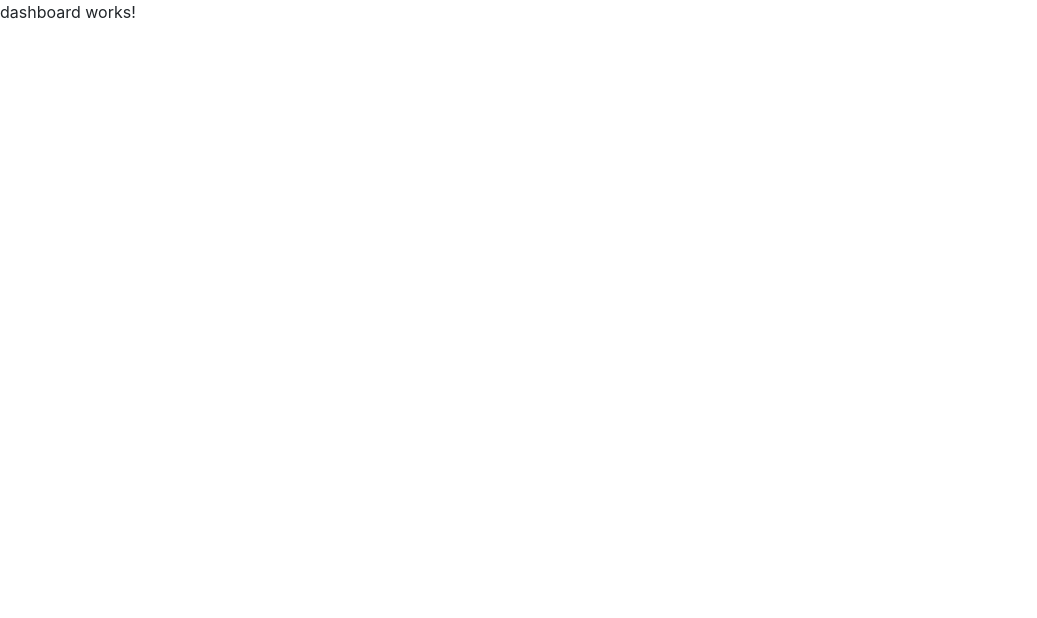
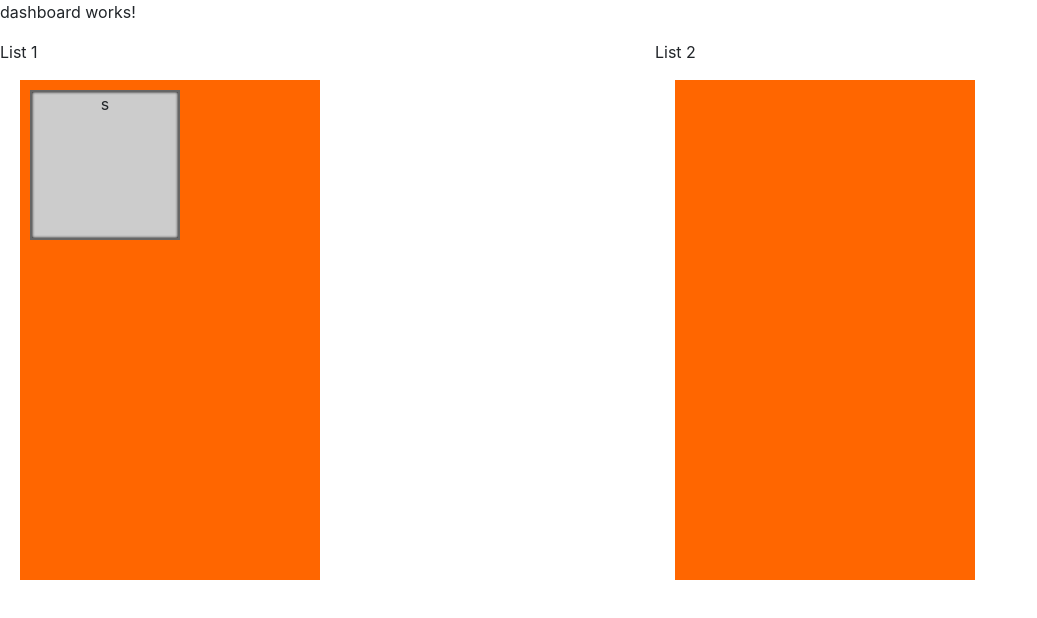
Before and after one commit to edergabriel/angular-application, an Angular app: page /dashboard in a window 1280 px wide. Shown: the top 618 px of the page, without its empty margins (0-1037 px from the left). Built offline with nearby package versions, Linux system fonts and the light colour scheme.

Commit message:
Correção de formulário e estrutura de dashboard

```diff
--- a/src/app/pages/auth/dashboard/dashboard.component.html
+++ b/src/app/pages/auth/dashboard/dashboard.component.html
@@ -1 +1,18 @@
 <p>dashboard works!</p>
+
+<div class="row">
+    <div class="col-6">
+        <p>List 1</p>
+        <div class="list-space">
+            <div class="item" draggable="true">
+                s
+            </div>
+        </div>
+    </div>
+    <div class="col-6">
+        <p>List 2</p>
+        <div class="list-space">
+
+        </div>
+    </div>
+</div>
--- a/src/app/pages/auth/dashboard/dashboard.component.scss
+++ b/src/app/pages/auth/dashboard/dashboard.component.scss
@@ -0,0 +1,37 @@
+.list-space {
+    width: 300px;
+    height: 500px;
+    float: left;
+    background: #F60;
+    padding: 10px;
+    margin: 0 20px;
+
+    .item {
+        height: 150px;
+        width: 150px;
+        float: left;
+        border: 2px solid #666666;
+        background-color: #ccc;
+        margin-right: 5px;
+        -webkit-box-shadow: inset 0 0 3px #000;
+        -ms-box-shadow: inset 0 0 3px #000;
+        box-shadow: inset 0 0 3px #000;
+        text-align: center;
+        cursor: move;
+      }
+
+      .item.over {
+        border: 2px dashed #000;
+      }
+
+}
+
+[draggable] {
+    -moz-user-select: none;
+    -khtml-user-select: none;
+    -webkit-user-select: none;
+    user-select: none;
+    /* Required to make elements draggable in old WebKit */
+    -khtml-user-drag: element;
+    -webkit-user-drag: element;
+  }
--- a/src/app/pages/initial/initial.component.html
+++ b/src/app/pages/initial/initial.component.html
@@ -2,12 +2,10 @@
     <app-card [teste]="nome" (numero)="showNumber($event)"></app-card>
 
     <form  [formGroup]="form" autocomplete="off">
-
-        <div class="col-lg-12 col-sm-12">
         <div class="form-group row">
-                <label class="col-3 form-field-label">Username:</label>
-                <div class="col-9 form-field">
-                    <input type="text" class="form-control" formControlName="username" maxlength="50">
+            <label class="col-12 form-field-label">Username:</label>
+            <div class="col-12 form-field">
+                <input type="text" formControlName="username" maxlength="50">
             </div>
             <div class="col-12">
                 <ul class="parsley-errors-list filled" *ngIf="checkValidTouched('username')">
@@ -16,9 +14,9 @@
             </div>
         </div>
         <div class="form-group row">
-                <label class="col-3 form-field-label">Password:</label>
-                <div class="col-9 form-field">
-                    <input type="text" class="form-control" formControlName="password" maxlength="12">
+            <label class="col-12 form-field-label">Password:</label>
+            <div class="col-12 form-field">
+                <input type="password" formControlName="password" maxlength="12">
             </div>
             <div class="col-12">
                 <ul class="parsley-errors-list filled" *ngIf="checkValidTouched('password')">
@@ -26,9 +24,8 @@
                 </ul>
             </div>
         </div>
-        </div>
-        <input type="text" placeholder="Username">
-        <input type="password" placeholder="Password">
+        <p><a href="#">Forgot the password!</a></p>
+        <p><a href="#">New User</a></p>
         <button (click)="login()" class="btn btn-primary">Enviar</button>
     </form>
 </div>
--- a/src/app/pages/initial/initial.component.ts
+++ b/src/app/pages/initial/initial.component.ts
@@ -28,7 +28,7 @@ export class InitialComponent extends ValidationFormHelper implements OnInit {
     if (this.form.valid) {
       this.router.navigate(['dashboard']);
     } else {
-      console.log("Teste");
+      this.checkValidationsForm(this.form);
     }
 
   }
```
Lines whose indentation alone changed are shown as unchanged.
